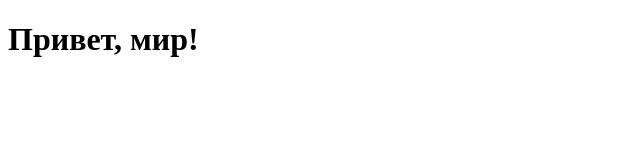
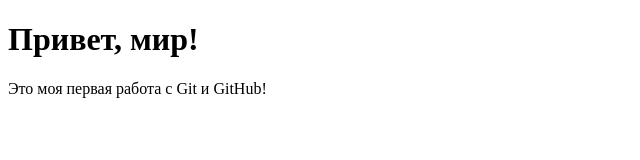
Before and after one commit to tamonovkirill29-svg/my-first-website, a plain HTML site: page index.html in a window 1280 px wide. Shown: the whole page, without its empty margins (0-640 px from the left). Drawn offline with Linux system fonts and the light colour scheme.

Commit message:
Add new paragraph

```diff
--- a/index.html
+++ b/index.html
@@ -6,5 +6,6 @@
 </head>
 <body>
     <h1>Привет, мир!</h1>
+<p>Это моя первая работа с Git и GitHub!</p>
 </body>
 </html>
```
